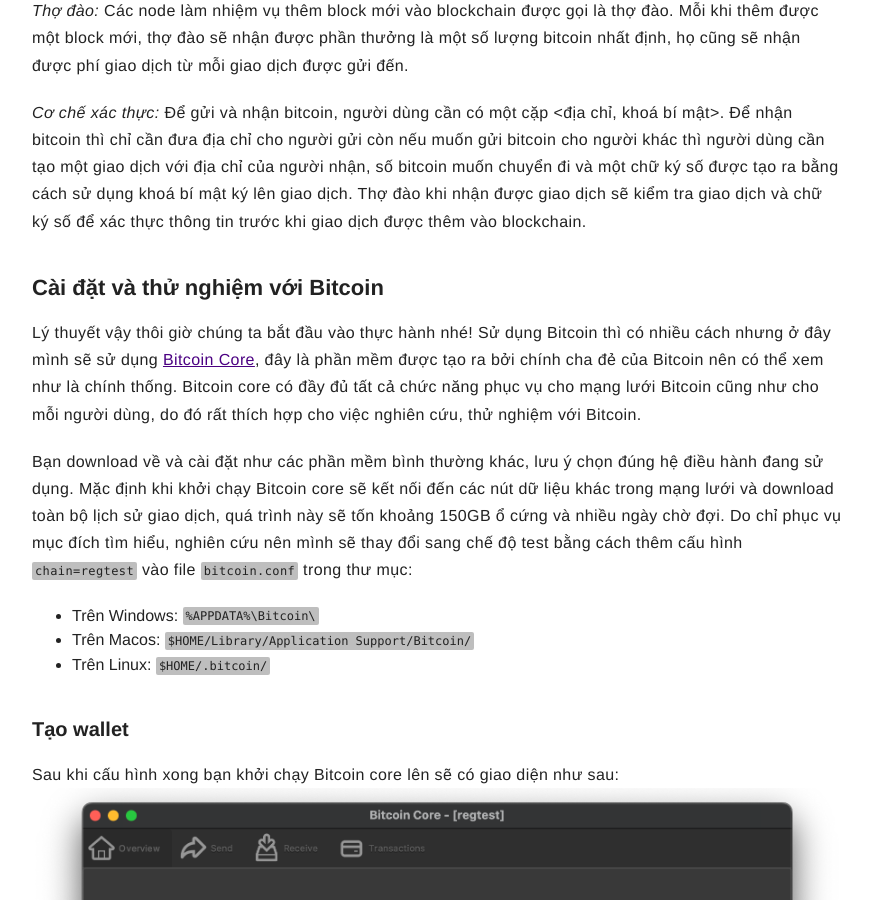
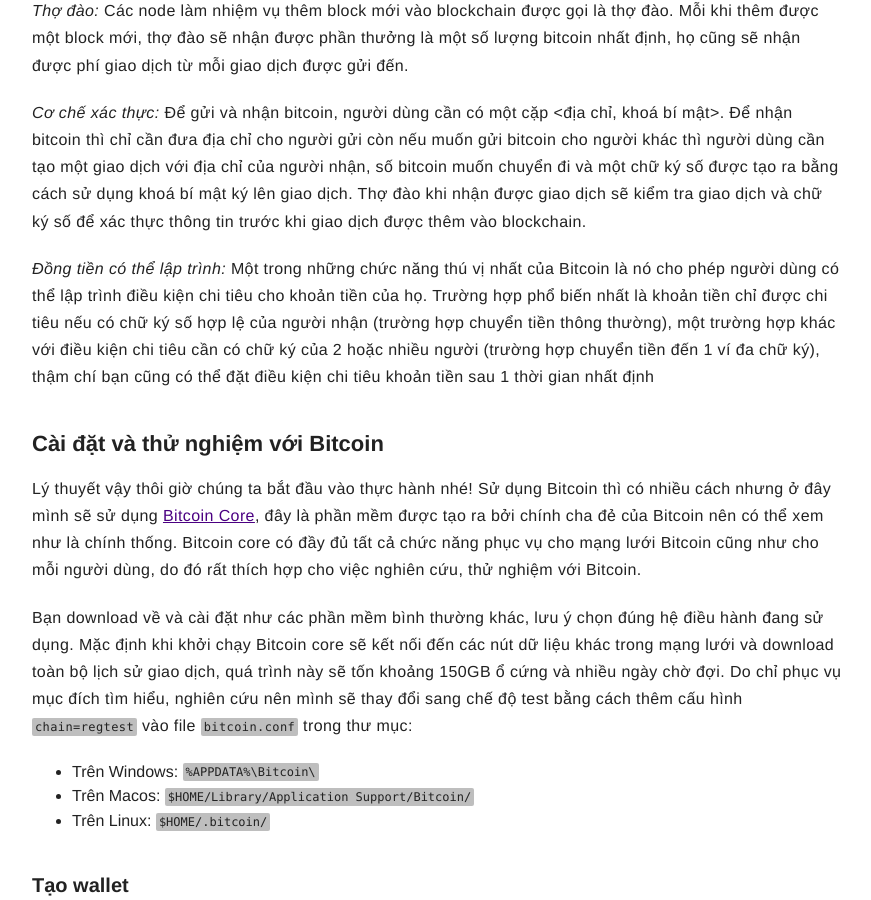
Before and after one commit to longcnttbkhn/longcnttbkhn.github.io, a Jekyll site: the page built from _posts/2022-11-01-huong-dan-co-ban-ve-bitcoin.markdown, in a window 1280 px wide and 900 px high, scrolled down 1334 px. Shown: the whole window, without its empty margins (203-1074 px from the left). Built offline with Jekyll 4.4.1, drawn with Linux system fonts in a browser that asks for light colours; nearby versions of some CDN libraries.

Commit message:
Update cv

```diff
--- a/_posts/2022-11-01-huong-dan-co-ban-ve-bitcoin.markdown
+++ b/_posts/2022-11-01-huong-dan-co-ban-ve-bitcoin.markdown
@@ -34,6 +34,8 @@ Bitcoin được giới thiệu lần đầu trong bài báo cùng tên của t
 *Thợ đào:* Các node làm nhiệm vụ thêm block mới vào blockchain được gọi là thợ đào. Mỗi khi thêm được một block mới, thợ đào sẽ nhận được phần thưởng là một số lượng bitcoin nhất định, họ cũng sẽ nhận được phí giao dịch từ mỗi giao dịch được gửi đến.
 
 *Cơ chế xác thực:* Để gửi và nhận bitcoin, người dùng cần có một cặp <địa chỉ, khoá bí mật>. Để nhận bitcoin thì chỉ cần đưa địa chỉ cho người gửi còn nếu muốn gửi bitcoin cho người khác thì người dùng cần tạo một giao dịch với địa chỉ của người nhận, số bitcoin muốn chuyển đi và một chữ ký số được tạo ra bằng cách sử dụng khoá bí mật ký lên giao dịch. Thợ đào khi nhận được giao dịch sẽ kiểm tra giao dịch và chữ ký số để xác thực thông tin trước khi giao dịch được thêm vào blockchain.
+
+*Đồng tiền có thể lập trình:* Một trong những chức năng thú vị nhất của Bitcoin là nó cho phép người dùng có thể lập trình điều kiện chi tiêu cho khoản tiền của họ. Trường hợp phổ biến nhất là khoản tiền chỉ được chi tiêu nếu có chữ ký số hợp lệ của người nhận (trường hợp chuyển tiền thông thường), một trường hợp khác với điều kiện chi tiêu cần có chữ ký của 2 hoặc nhiều người (trường hợp chuyển tiền đến 1 ví đa chữ ký), thậm chí bạn cũng có thể đặt điều kiện chi tiêu khoản tiền sau 1 thời gian nhất định
 
 ## Cài đặt và thử nghiệm với Bitcoin <a name="experience"></a>
 
```
Also changed, not shown: 1 other file.
